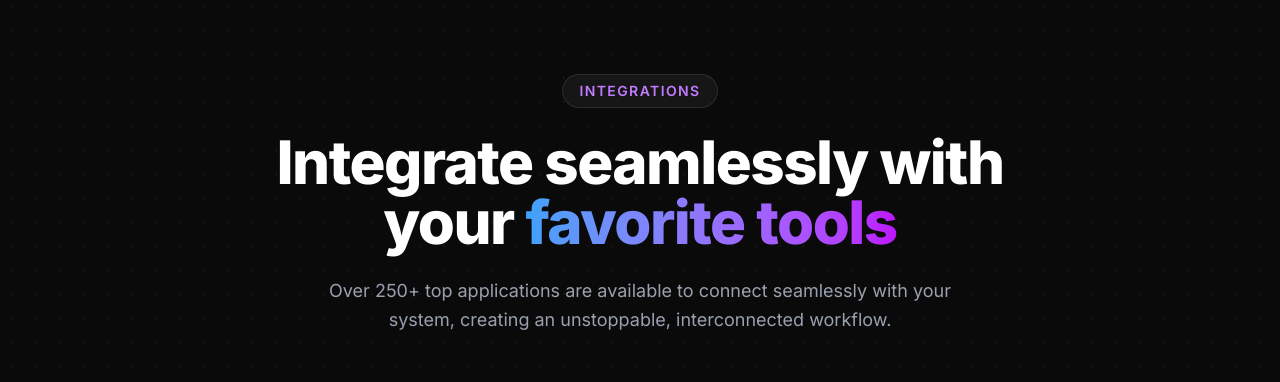
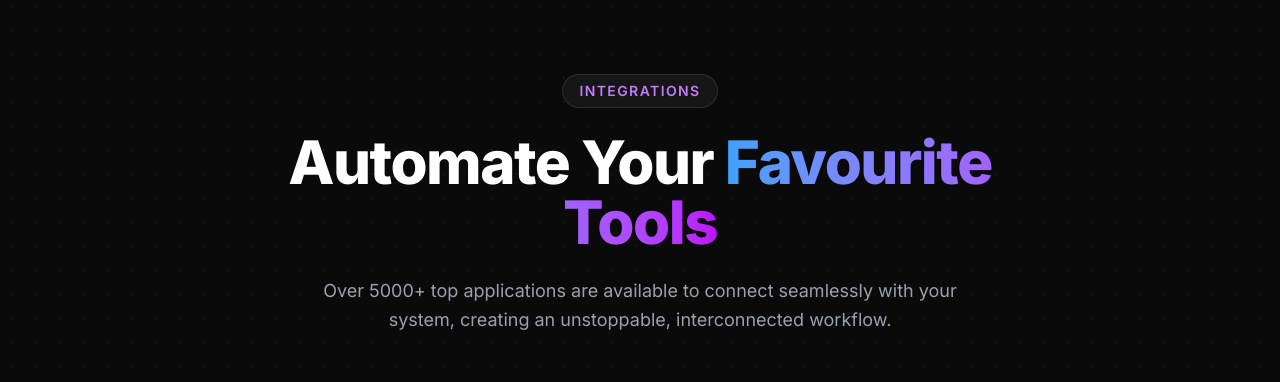
Before and after one commit to Valiun-Ventures/valiun.tech, a Next.js app: page / in a window 1280 px wide. Shown: the part 2040-2422 px from the top of the page. Built offline with nearby package versions, Linux system fonts and the light colour scheme.

Commit message:
style: update integrations section title and text

```diff
--- a/src/components/sections/integrations-section.tsx
+++ b/src/components/sections/integrations-section.tsx
@@ -41,11 +41,11 @@ export function IntegrationsSection() {
                 </span>
 
                 <h2 className="text-4xl lg:text-5xl xl:text-6xl font-extrabold tracking-tight text-white max-w-3xl mx-auto">
-                    Integrate seamlessly with your <span className="text-transparent bg-clip-text bg-gradient-to-r from-[#3ca2fa] to-[#bc13fe]">favorite tools</span>
+                    Automate Your <span className="text-transparent bg-clip-text bg-gradient-to-r from-[#3ca2fa] to-[#bc13fe]">Favourite Tools</span>
                 </h2>
 
                 <p className="mt-6 text-lg text-gray-400 max-w-2xl mx-auto leading-relaxed">
-                    Over 250+ top applications are available to connect seamlessly with your system, creating an unstoppable, interconnected workflow.
+                    Over 5000+ top applications are available to connect seamlessly with your system, creating an unstoppable, interconnected workflow.
                 </p>
 
 
```
